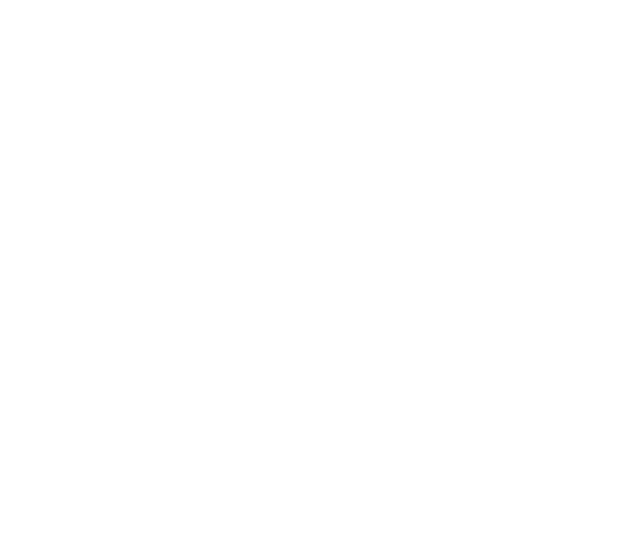
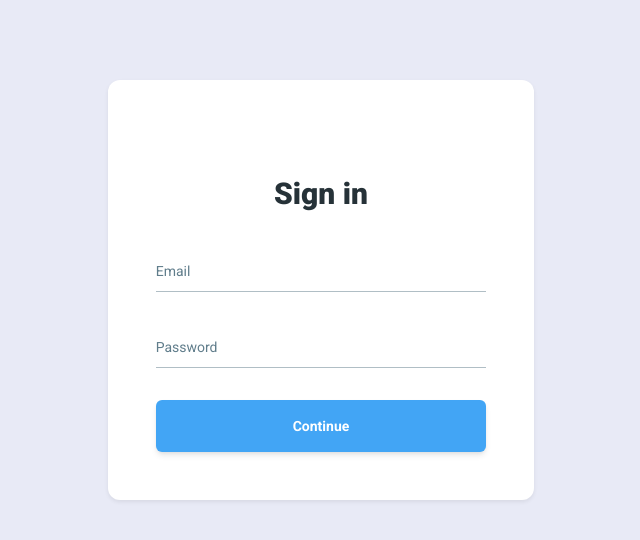
Before and after one commit to KinhThanhLe/Clazzroom-Admin, a React (Create React App) app: page /sign-in in a window 1280 px wide. Before the commit this address had no page. Shown: the top 540 px of the page, without its empty margins (319-959 px from the left). Built offline with nearby package versions, Linux system fonts and the light colour scheme.

Commit message:
update account and add login

```diff
--- /dev/null
+++ b/post.config.js
@@ -0,0 +1,6 @@
+module.exports = {
+  plugins: [
+    require('tailwindcss'),
+    require('autoprefixer'),
+  ],
+}
--- a/src/App.js
+++ b/src/App.js
@@ -1,18 +1,20 @@
 import "./App.css";
-import { BrowserRouter as Router, Routes, Route } from "react-router-dom";
+import { BrowserRouter as Router, Routes, Route, Navigate } from "react-router-dom";
 
 import MainLayout from "./components/MainLayout";
 
 import Classes from "./pages/Classes";
 
 import Accountlist from "./pages/Accountlist";
-
+import LoginPage from "./pages/LoginPage";
 import Addaccount from "./pages/Addaccount";
 
 function App() {
   return (
     <Router>
       <Routes>
+        <Route path="/" element={<Navigate to="/sign-in" />} />
+        <Route path="/sign-in" element={<LoginPage />}></Route>
         <Route path="/admin" element={<MainLayout />}>
           <Route index element={<Classes />} />
           <Route path="list-account" element={<Accountlist />} />
--- /dev/null
+++ b/src/context/AuthContext.jsx
@@ -0,0 +1,48 @@
+import axios from "axios";
+import { createContext, useLayoutEffect, useState } from "react";
+
+const AuthContext = createContext();
+
+function AuthProvider({ children }) {
+  const [user, setUser] = useState();
+  const [token, setToken] = useState(localStorage.getItem("token") || null);
+  const [redirect, setRedirect] = useState(null);
+
+  function login(loginData) {
+    localStorage.setItem("token", loginData.token);
+    setToken(loginData.token);
+    setUser(loginData.user);
+  }
+
+  function logout() {
+    localStorage.removeItem("token");
+    localStorage.removeItem("currentClass");
+    setToken(null);
+    setUser(null);
+  }
+
+  useLayoutEffect(() => {
+    if (!token) return;
+
+    axios
+      .get("/users/profile", {})
+      .then((res) => {
+        setUser(res.data.data);
+      })
+      .catch((error) => {
+        localStorage.removeItem("token");
+        setToken(null);
+        setUser(null);
+      });
+  }, []);
+
+  return (
+    <AuthContext.Provider
+      value={{ login, logout, setUser, user, token, redirect, setRedirect }}
+    >
+      {children}
+    </AuthContext.Provider>
+  );
+}
+
+export { AuthContext, AuthProvider };
--- a/src/index.css
+++ b/src/index.css
@@ -1,3 +1,6 @@
+@tailwind base;
+@tailwind components;
+@tailwind utilities;
 body {
   font-family: Roboto, sans-serif;
 }
--- a/src/index.js
+++ b/src/index.js
@@ -2,8 +2,11 @@ import React from "react";
 import ReactDOM from "react-dom/client";
 import "./index.css";
 import App from "./App";
+import { AuthProvider } from "./context/AuthContext"
 
 const root = ReactDOM.createRoot(document.getElementById("root"));
 root.render(
-  <App />
+  <AuthProvider>
+    <App />
+  </AuthProvider>
 );
--- a/src/pages/Accountlist.js
+++ b/src/pages/Accountlist.js
@@ -3,10 +3,12 @@ import { Table, Select, Button, Upload, message } from "antd";
 import { Link } from "react-router-dom";
 import { UploadOutlined } from '@ant-design/icons';
 import * as XLSX from "xlsx";
+import axios from "axios";
 const { Option } = Select;
 
 const Accountlist = () => {
   const [showStudentID, setShowStudentID] = useState(true); // State to toggle StudentID column
+  const [filteredData, setFilteredData] = useState([]);
 
   const columns = [
     {
@@ -82,40 +84,34 @@ const Accountlist = () => {
   ]
 
   useEffect(() => {
-    // Fetch data or any other initial setup if needed
-    // For now, let's create some static dummy data
-    const staticData = [
-      {
-        key: 1,
-        name: "John Doe",
-        email: "kinhthanh@gmail.com",
-        studentid: "STU123",
-        status: "active",
-        verified: true,
-      },
-      {
-        key: 2,
-        name: "Jane Smith",
-        email: "vanthat@gmail.com",
-        studentid: "STU456",
-        status: "banned",
-        verified: false,
-      },
-      // Add more similar data items as needed
-      // {
-      //   key: 3,
-      //   name: "Alice Johnson",
-      //   studentid: "STU789",
-      //   status: "verified",
-      //   verified: true,
-      // },
-      // More items...
-    ];
+    const token = localStorage.getItem('token');
+    const axiosConfig = {
+      headers: {
+        Authorization: `Bearer ${token}`
+      }
+    };
 
-    setFilteredData(staticData); // Set the initial data
+    // Fetch data from API
+    axios.get("http://localhost:3001/api/users", axiosConfig)
+      .then((res) => {
+        console.log(res.data);
+        const formattedData = res.data.data.map((item, index) => ({
+          key: index + 1,
+          name: item.full_name,
+          email: item.email,
+          studentid: item.student_id || "N/A",
+          status: item.status ? "active" : "banned",
+          verified: item.is_verified,
+        }));
+        console.log(formattedData);
+        setFilteredData(formattedData);
+      })
+      .catch((error) => {
+        console.error('Error fetching user data:', error);
+        // Handle error
+      });
   }, []);
 
-  const [filteredData, setFilteredData] = useState([]);
 
   const handleBan = (key) => {
     const updatedData = filteredData.map((item) =>
--- /dev/null
+++ b/src/pages/LoginPage.js
@@ -0,0 +1,162 @@
+import { Button, Input } from "@material-tailwind/react";
+import { Link, useNavigate } from "react-router-dom";
+import { useContext, useState } from "react";
+import { useForm } from "react-hook-form";
+import { ErrorMessage } from "@hookform/error-message";
+import { AuthContext } from "../context/AuthContext"
+import axios from "axios";
+
+
+function LoginPage() {
+  const [registerNeeded, setRegisterNeeded] = useState();
+  const [loadedUser, setLoadeUser] = useState();
+  const [forgotPw, setForgotPw] = useState(false);
+  const [error, setError] = useState();
+  const { login: loginToContext, redirect } = useContext(AuthContext);
+  const [sending, setSending] = useState(false);
+  const navigate = useNavigate();
+
+  function login(method, data, errorHandler) {
+    const url = "http://localhost:3001/api/users/login";
+    setSending(true);
+    axios
+      .post(url, data)
+      .then((res) => {
+        loginToContext(res.data.data);
+        console.log(res.data.data);
+        navigate("/admin/classes");
+
+      })
+      .catch((error) => {
+        if (!errorHandler) return;
+        errorHandler(error);
+      })
+      .finally(() => {
+        setSending(false);
+      });
+  }
+
+  // const LoginButton = () => {
+  //   const { loginWithRedirect } = useAuth0();
+  //   return (
+  //     <button
+  //       className="btn btn-primary btn-block"
+  //       onClick={() => loginWithRedirect()}
+  //     >
+  //       Log In
+  //     </button>
+  //   );
+  // };
+
+  function onSubmit(data) {
+    login("basic", data, (error) => {
+      setError(error.response.data.message);
+    });
+  }
+
+  function handleCancelRegistor() {
+    setRegisterNeeded(false);
+    setLoadeUser({});
+  }
+
+  const {
+    register,
+    handleSubmit,
+    formState: { errors },
+  } = useForm({
+    defaultValues: {
+      email: "",
+      password: "",
+    },
+    mode: "onSubmit",
+    reValidateMode: "onBlur",
+  });
+
+  return (
+    <>
+      <div className="min-h-screen bg-indigo-50 py-20">
+        <div className="w-4/12 bg-white shadow-sm rounded-xl p-12 mx-auto">
+          {!registerNeeded && !forgotPw && (
+            <>
+              <h1 className="text-center text-blue-gray-900 font-extrabold text-3xl mt-5 mb-9">
+                Sign in
+              </h1>
+              {error && (
+                <h6 className="text-red-600 text-sm italic mb-5">{error}</h6>
+              )}
+              <form onSubmit={handleSubmit(onSubmit)}>
+                <div className="flex flex-col gap-8">
+                  <div>
+                    <Input
+                      {...register("email", {
+                        required: {
+                          value: true,
+                          message: "Email is required!",
+                        },
+                        pattern: {
+                          value: /^[\w-\.]+@([\w-]+\.)+[\w-]{2,4}$/,
+                          message: "Invalid email",
+                        },
+                      })}
+                      variant="standard"
+                      label="Email"
+                    ></Input>
+                    <ErrorMessage
+                      errors={errors}
+                      name="email"
+                      render={({ message }) => (
+                        <small className="text-red-600 italic mb-5">
+                          {message}
+                        </small>
+                      )}
+                    />
+                  </div>
+                  <div>
+                    <Input
+                      {...register("password", {
+                        required: {
+                          value: true,
+                          message: "Password is required!",
+                        },
+                        minLength: {
+                          value: 8,
+                          message: "Password must have at least 8 characters!",
+                        },
+                      })}
+                      variant="standard"
+                      label="Password"
+                      type="password"
+                    ></Input>
+                    <ErrorMessage
+                      errors={errors}
+                      name="password"
+                      render={({ message }) => (
+                        <small className="text-red-600 italic mb-5">
+                          {message}
+                        </small>
+                      )}
+                    />
+
+                  </div>
+                  <Button
+                    className="w-full text-center p-3 bg-blue-400 text-sm rounded-md font-semibold normal-case"
+                    type="submit"
+                    disabled={sending}
+                  >
+                    {sending ? "Processing..." : "Continue"}
+                  </Button>
+                </div>
+              </form>
+
+
+
+            </>
+          )}
+
+        </div>
+      </div>
+    </>
+  );
+}
+
+export default LoginPage;
--- a/src/utils/axiosconfig.js
+++ b/src/utils/axiosconfig.js
@@ -4,9 +4,8 @@ const getTokenFromLocalStorage = localStorage.getItem("user")
 
 export const config = {
   headers: {
-    Authorization: `Bearer ${
-      getTokenFromLocalStorage !== null ? getTokenFromLocalStorage.token : ""
-    }`,
+    Authorization: `Bearer ${getTokenFromLocalStorage !== null ? getTokenFromLocalStorage.token : ""
+      }`,
     Accept: "application/json",
   },
 };
--- /dev/null
+++ b/tailwind.config.js
@@ -0,0 +1,20 @@
+const withMT = require("@material-tailwind/react/utils/withMT");
+
+module.exports = withMT({
+  content: [
+    "./src/**/*.{js,jsx,ts,tsx}"
+  ],
+  theme: {
+    colors: {
+    },
+    extend: {
+      aspectRatio: {
+        '4/3': '4 / 3'
+      },
+      animation: {
+        'spin-slow': 'spin 20s linear infinite',
+      }
+    },
+  },
+  plugins: [],
+});
```
Also changed, not shown: package.json (+7 -0 lines), src/components/MainLayout.js (+15 -18 lines), public/default-user-image.png (added), 1 other file (tests, documents, lock files or other folders).
